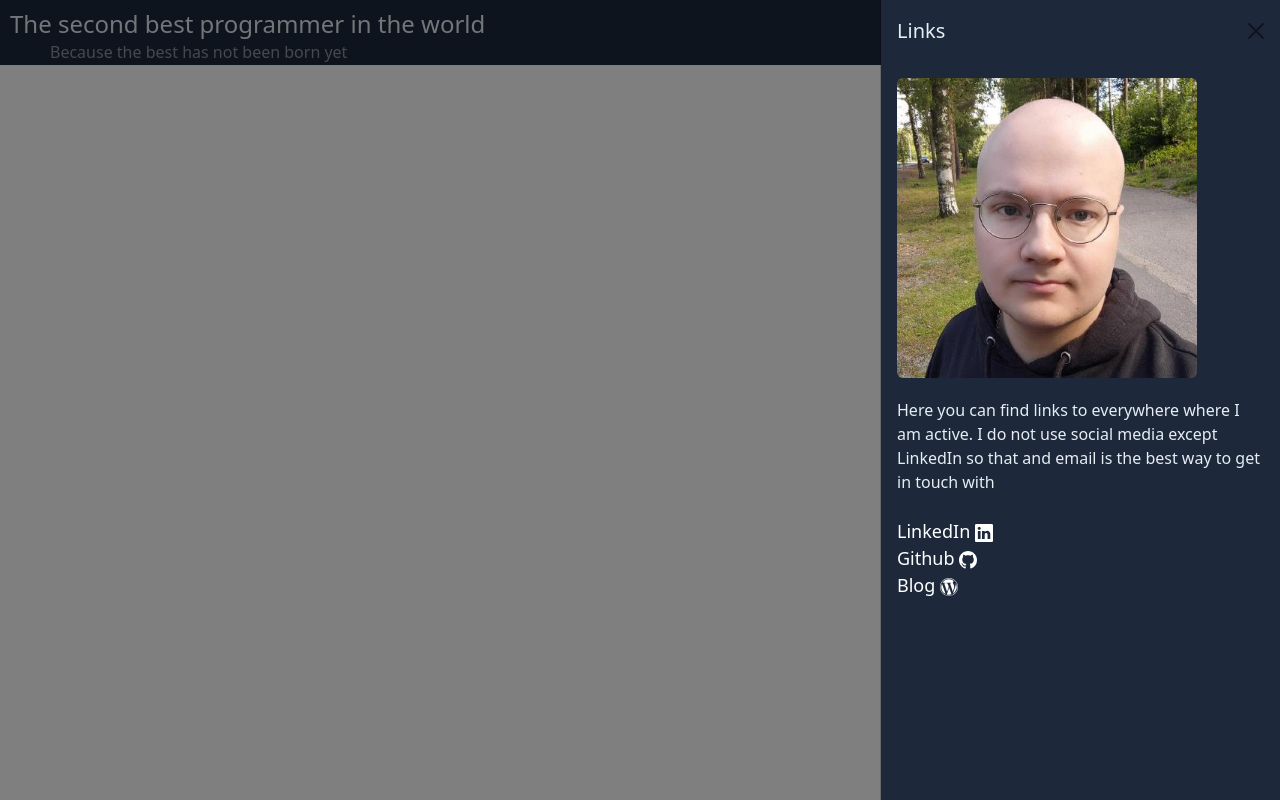
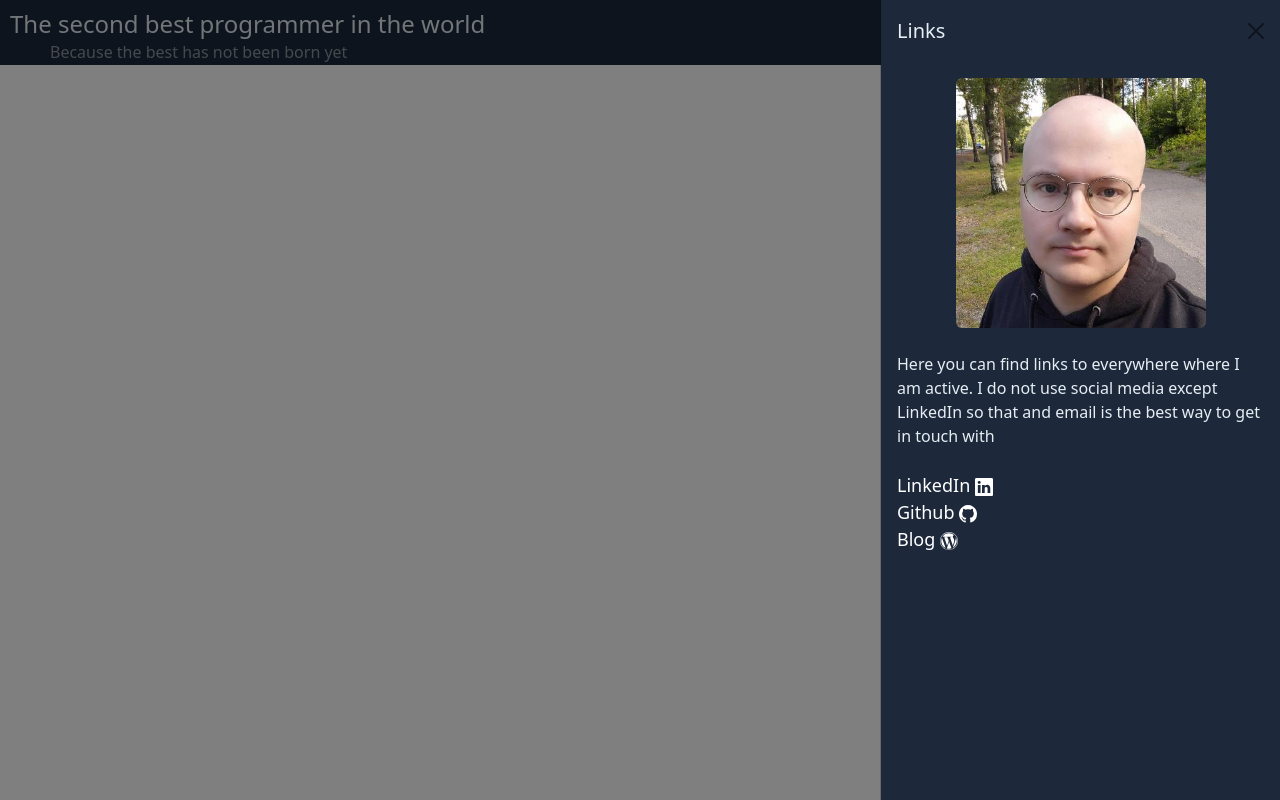
Before and after one commit to KeijoPitkanen/portfolio-website, a React (Vite) app: page / in a window 1280 px wide. Both pictures are taken after a click on the icon 1230 px from the left and 32 px from the top of the page. Built offline with nearby package versions, Linux system fonts and the light colour scheme.

Commit message:
css changes; added profile picture loading placeholder

```diff
--- a/src/components/Styles/ProjectCard.css
+++ b/src/components/Styles/ProjectCard.css
@@ -34,7 +34,7 @@ as the separation line between modal content and modal footer
 .image-wrapper {
   position: relative;
   width: 100%;
-  height: 200px; /* adjust to your card image height */
+  max-height: 270px;
   overflow: hidden;
 }
 
--- a/src/components/Styles/TopBar.css
+++ b/src/components/Styles/TopBar.css
@@ -48,3 +48,39 @@
   width: 300px;
   margin-bottom: 20px;
 }
+.profile-image-wrapper {
+  position: relative;
+  width: 100%;
+  max-width: 250px; /* adjust as needed */
+  height: 250px; /* match your image ratio */
+  margin: 0 auto;
+  overflow: hidden;
+}
+.profile-image {
+  width: 100%;
+  height: 100%;
+  object-fit: cover;
+  transition: opacity 0.4s ease;
+}
+.profile-image.hidden {
+  opacity: 0;
+}
+.profile-image.visible {
+  opacity: 1;
+} /* Skeleton shimmer */
+.profile-image-skeleton {
+  position: absolute;
+  inset: 0;
+  background: linear-gradient(90deg, #e0e0e0 0%, #f5f5f5 50%, #e0e0e0 100%);
+  background-size: 200% 100%;
+  animation: shimmer 1.5s infinite;
+  border-radius: 8px;
+}
+@keyframes shimmer {
+  0% {
+    background-position: 200% 0;
+  }
+  100% {
+    background-position: -200% 0;
+  }
+}
--- a/src/components/TopBar.tsx
+++ b/src/components/TopBar.tsx
@@ -11,6 +11,7 @@ import TEXT from "../assets/TextContent.json";
 function TopBar(): JSX.Element {
   /////////////////////////////////////////////////////// Variables
   const [show, setShow] = useState(false);
+  const [loaded, setLoaded] = useState(false);
   const handleClose = () => setShow(false);
   const handleShow = () => setShow(true);
 
@@ -32,12 +33,16 @@ function TopBar(): JSX.Element {
           <Offcanvas.Title>{TEXT.offCanvas.title}</Offcanvas.Title>
         </Offcanvas.Header>
         <Offcanvas.Body>
-          <Image
-            className="profile-image"
-            fluid
-            rounded
-            src="/portfolio-website/profile-picture.jpg"
-          />
+          <div className="profile-image-wrapper">
+            {!loaded && <div className="profile-image-skeleton" />}
+            <Image
+              className={`profile-image ${loaded ? "visible" : "hidden"}`}
+              fluid
+              rounded
+              src="/portfolio-website/profile-picture.jpg"
+              onLoad={() => setLoaded(true)}
+            />
+          </div>
           <br />
           {TEXT.offCanvas.text}
           <br />
```
Also changed, not shown: src/components/ProjectCard.tsx (+9 -13 lines).
